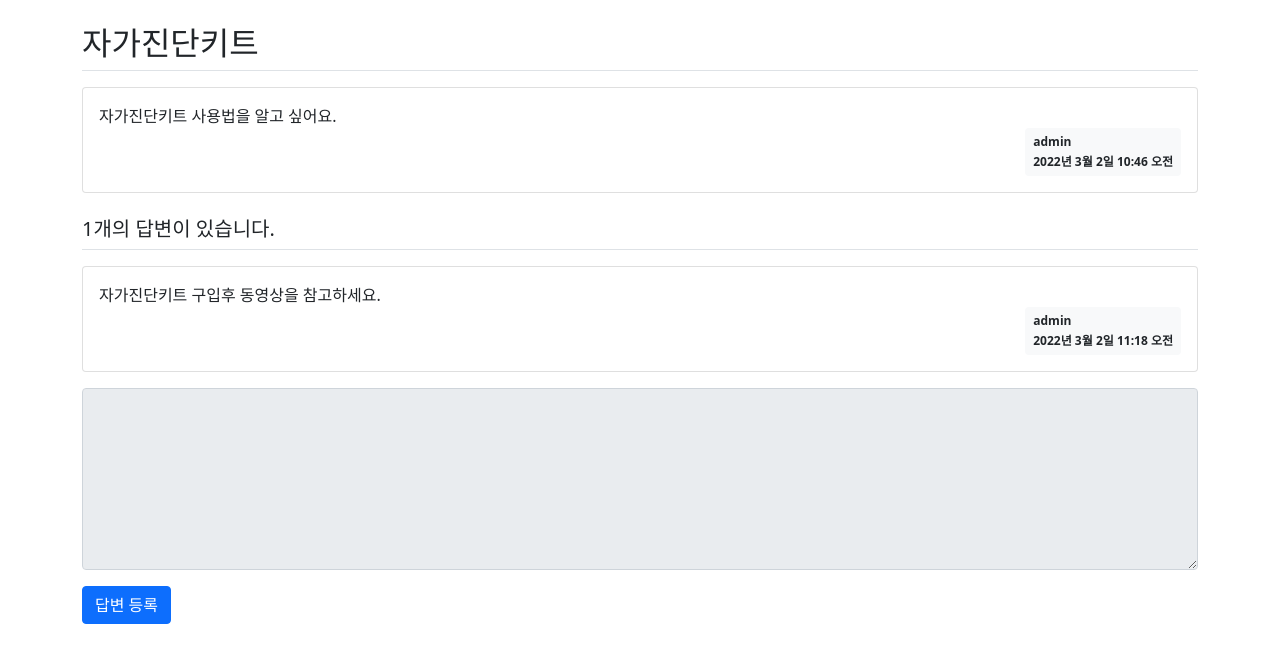
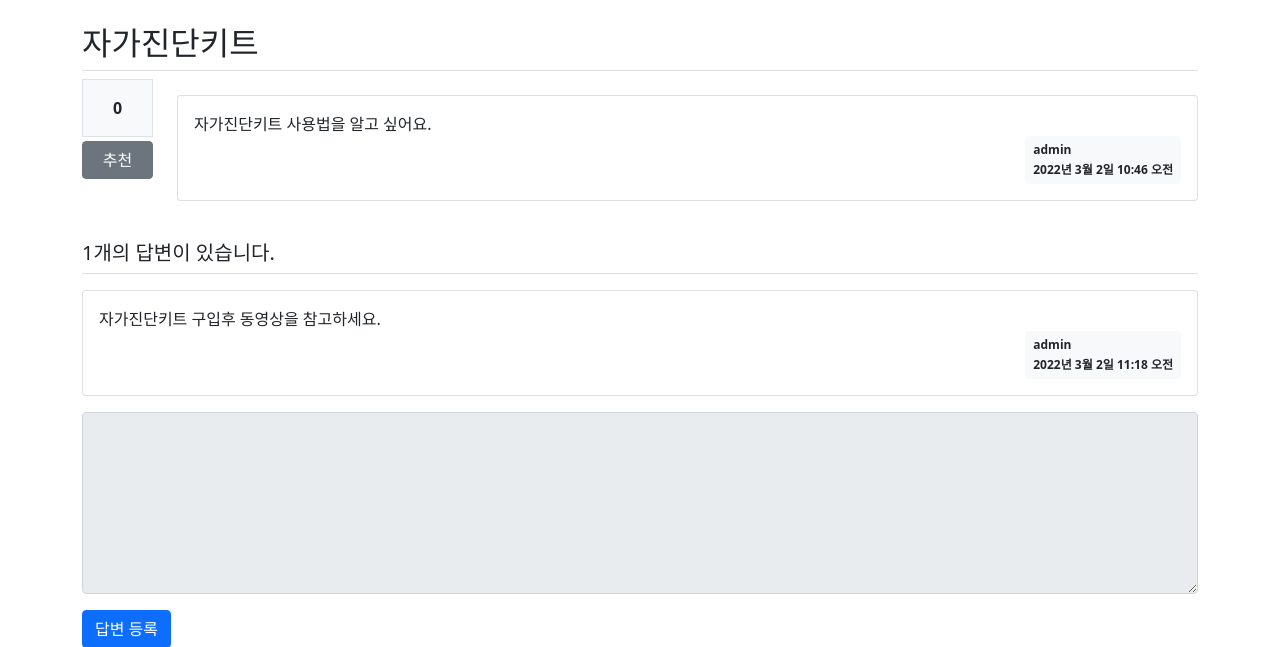
Before and after one commit to LD221224/pyweb, a Django app: page /board/1/ in a window 1280 px wide. Shown: the part 56-703 px from the top of the page. Run offline with Django 4.2, Linux system fonts and the light colour scheme; data comes from the database, SQL or seed files in the repository; both versions use the stored data as it was after the commit; some libraries are stand-ins or nearby versions.

Commit message:
day46, 추천

```diff
--- a/board/models.py
+++ b/board/models.py
@@ -7,7 +7,8 @@ class Question(models.Model):
     content = models.TextField()
     create_date = models.DateTimeField()
     modify_date = models.DateTimeField(null=True, blank=True)  # null 허용, blank - 폼 데이터 null
-    author = models.ForeignKey(User, on_delete=models.CASCADE)
+    author = models.ForeignKey(User, on_delete=models.CASCADE, related_name='author_question')
+    voter = models.ManyToManyField(User, related_name='voter_question')  # 추천수 - 다대다 관계
 
     def __str__(self):
         return self.subject
--- a/board/urls.py
+++ b/board/urls.py
@@ -23,4 +23,6 @@ urlpatterns = [
     path('question/delete/<int:question_id>', views.question_delete, name='question_delete'),
     # 답변 삭제
     path('answer/delete/<int:answer_id>', views.answer_delete, name='answer_delete'),
+    # 질문 추천
+    path('vote/question/<int:question_id>/', views.vote_question, name='vote_question'),
 ]
--- a/board/views.py
+++ b/board/views.py
@@ -1,3 +1,4 @@
+from django.contrib import messages
 from django.contrib.auth.decorators import login_required
 from django.core.paginator import Paginator
 from django.http import HttpResponse
@@ -125,3 +126,14 @@ def answer_delete(request, answer_id):
     answer = Answer.objects.get(id=answer_id)
     answer.delete()
     return redirect('board:detail', question_id=answer.question.id)  # 상세 페이지
+
+
+# 질문 추천
+@login_required(login_url='common:login_view')
+def vote_question(request, question_id):
+    question = Question.objects.get(id=question_id)
+    if request.user == question.author:
+        messages.error(request, "본인이 작성한 글은 추천할 수 없습니다.")
+    else:
+        question.voter.add(request.user)  # 추천 1 증가
+    return redirect('board:detail', question_id=question_id)
--- a/templates/board/detail.html
+++ b/templates/board/detail.html
@@ -6,7 +6,28 @@
 
 {% block content %}
     <div class="container my-3">
+        <!-- 질문 추천 오류 표시 -->
+        {% if messages %}
+            {% for message in messages %}
+            <div class="alert alert-danger my-3">
+                <ul>
+                    <li>{{ message.message }}</li>
+                </ul>
+            </div>
+            {% endfor %}
+        {% endif %}
         <h2 class="border-bottom py-2">{{ question.subject }}</h2>
+        <div class="row">
+            <!-- 질문 추천 영역 -->
+            <div class="col-1">
+                <div class="bg-light text-center border p-3 font-weight-bolder">
+                    {{ question.voter.count }}
+                </div>
+                <a href="#" data-uri="{% url 'board:vote_question' question.id %}"
+                   class="btn btn-secondary btn-block my-1 recommend">추천</a>
+            </div>
+            <!-- 질문 내용 영역 -->
+            <div class="col-11">
                 <div class="card my-3">
                     <div class="card-body">
                         <div class="card-text" style="white-space:pre-line">{{ question.content }}</div>
@@ -41,6 +62,9 @@
                         {% endif %}
                     </div>
                 </div>
+            </div>
+        </div>
+        <!-- 답변 영역 -->
         <h5 class="border-bottom my-3 py-2">
             {{ question.answer_set.count }}개의 답변이 있습니다.
         </h5>
@@ -95,8 +119,16 @@
 {% block script %}
 <script>
     $(document).ready(function(){
+        // 삭제
         $('.delete').click(function(){
             if(confirm('정말로 삭제하시겠습니까?')){
+                location.href=$(this).data('uri');
+            }
+        });
+
+        // 추천
+        $('.recommend').click(function(){
+            if(confirm('정말로 추천하시겠습니까?')){
                 location.href=$(this).data('uri');
             }
         });
--- a/templates/board/question_list.html
+++ b/templates/board/question_list.html
@@ -24,7 +24,8 @@
                         <td>{{ forloop.counter|add:3 }}</td>
                         -->
                         <td class="text-left px-3">
-                            <a href="{% url 'board:detail' question.id %}">{{ question.subject }}</a>
+                            <a class="text-decoration-none text-dark"
+                               href="{% url 'board:detail' question.id %}">{{ question.subject }}</a>
                         </td>
                         <td>{{ question.author }}</td>
                         <td>{{ question.create_date }}</td>
--- a/교재-pybo.txt
+++ b/교재-pybo.txt
@@ -17,3 +17,8 @@
     def 함수명
 클래스형 뷰 방식 - CBV(Class Based View)
     클래스 제공됨
+
+리눅스 명령어
+    virtualenv venvs --python=python3.8 : 가상환경 venvs에 설치, 파이썬3.8 설치
+    ls : 파일 목록
+    . 파일이름 : 파일 실행
```
Also changed, not shown: board/migrations/0006_question_voter_alter_question_author.py (added), db.sqlite3. Lines whose indentation alone changed are shown as unchanged.
